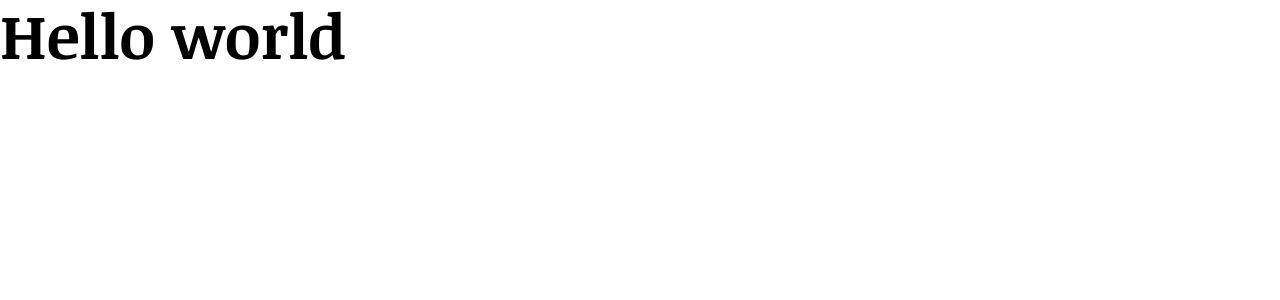
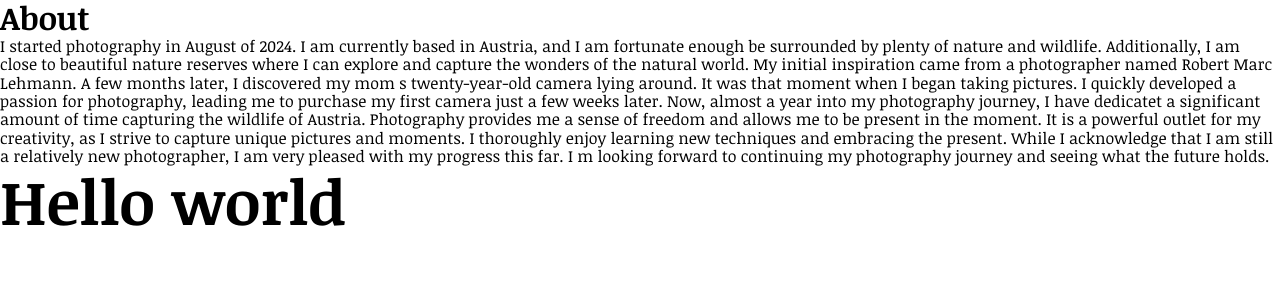
Before and after one commit to AndriyMerzlikin/Collin-Photography-website_FE, a Next.js app: page / in a window 1280 px wide. Shown: the top 300 px of the page. Built offline with nearby package versions, Linux system fonts and the light colour scheme.

Commit message:
update main page

```diff
--- a/src/app/page.tsx
+++ b/src/app/page.tsx
@@ -1,5 +1,11 @@
+import About from '@/components/About/About';
 import Typography from '@/components/general/Typography/Typography';
 
 export default function Home() {
-  return <Typography variant="h1">Hello world</Typography>;
+  return (
+    <>
+      <About />
+      <Typography variant="h1">Hello world</Typography>
+    </>
+  );
 }
```
